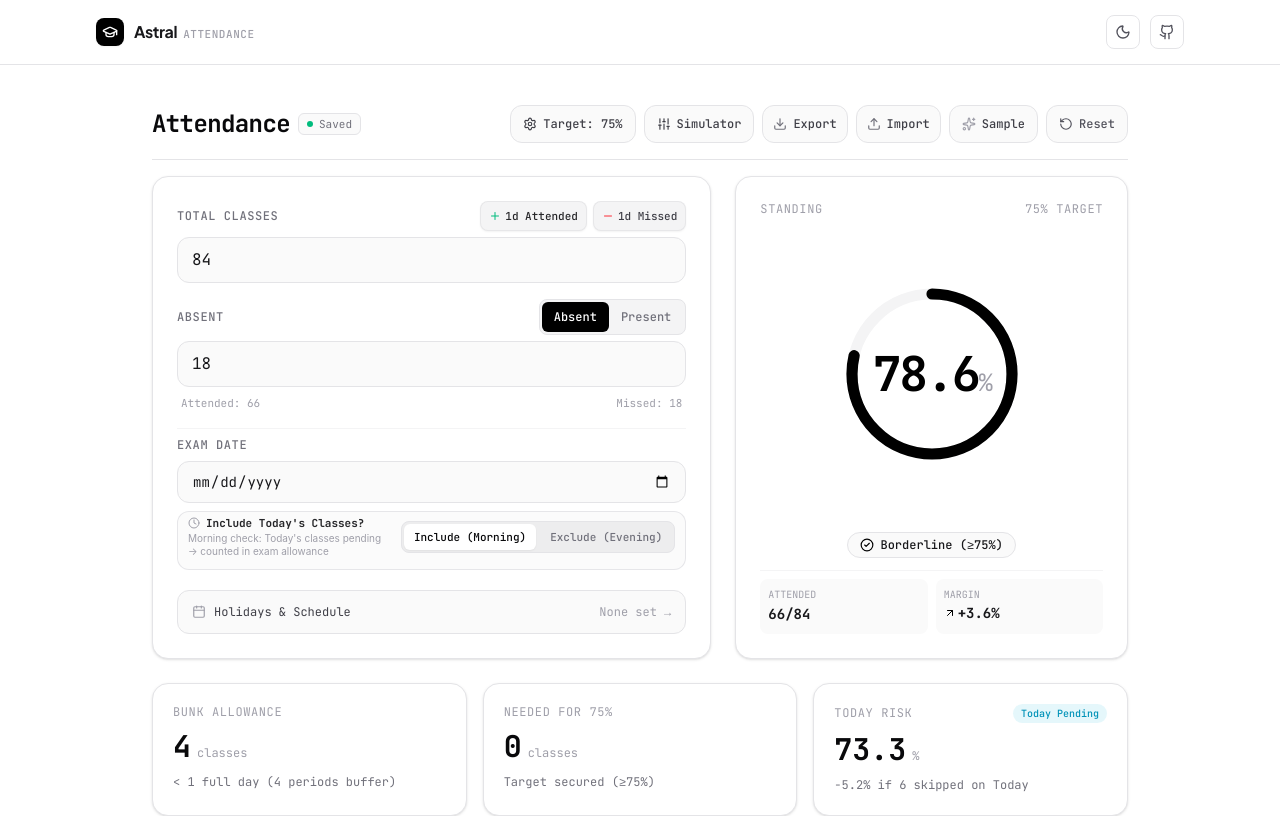
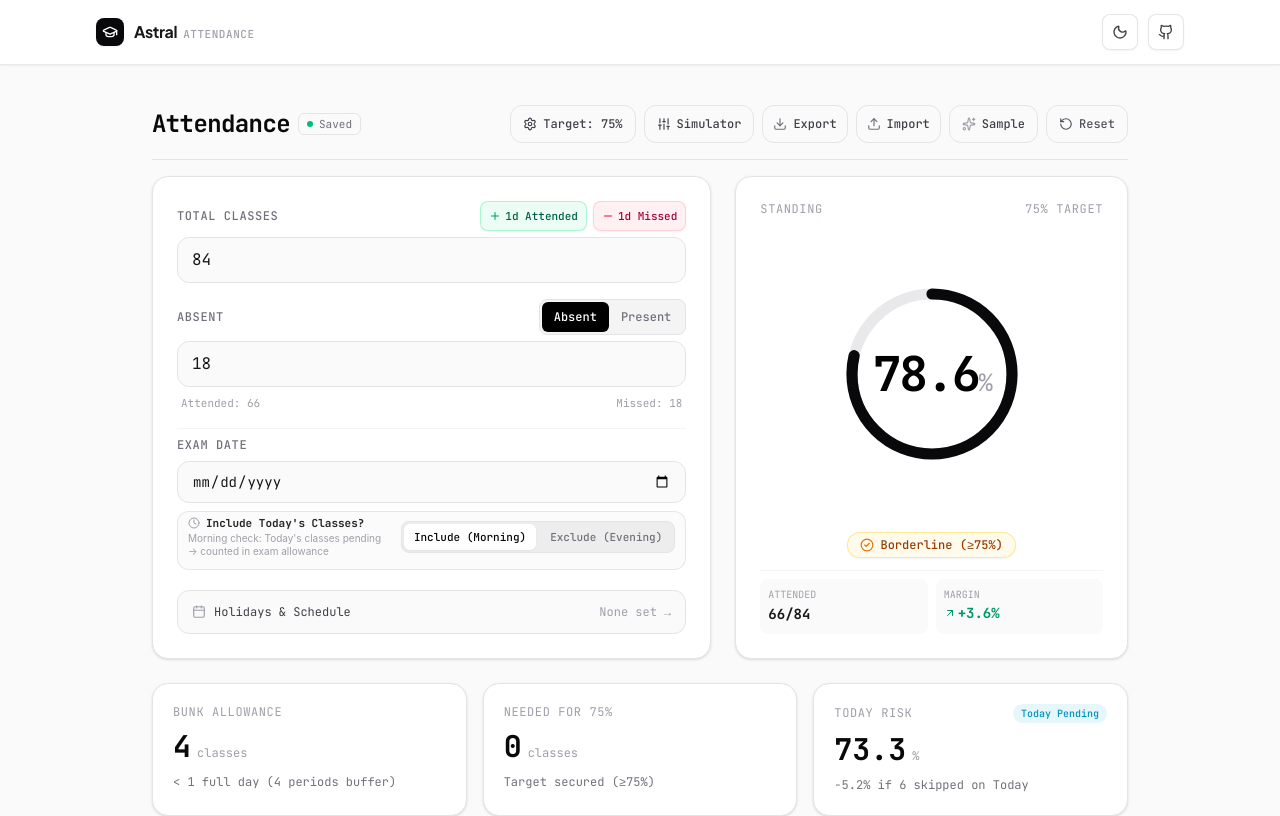
Before and after one commit to sachin-godara/Astral-Attendance, a React (Vite) app: page / in a window 1280 px wide. Shown: the top 816 px of the page. Built offline with nearby package versions, Linux system fonts and the light colour scheme.

Commit message:
feat: Make white theme default and polish aesthetic palette across light and dark modes

```diff
--- a/App.tsx
+++ b/App.tsx
@@ -32,7 +32,8 @@ const App: React.FC = () => {
         console.error(e);
       }
     }
-    return window.matchMedia && window.matchMedia('(prefers-color-scheme: dark)').matches;
+    // Default theme is white (light mode)
+    return false;
   });
 
   useEffect(() => {
@@ -51,16 +52,16 @@ const App: React.FC = () => {
   };
 
   return (
-    <div className="min-h-screen relative flex flex-col bg-white dark:bg-[#09090b] text-zinc-950 dark:text-zinc-50 transition-colors duration-200 selection:bg-black selection:text-white dark:selection:bg-white dark:selection:text-black">
+    <div className="min-h-screen relative flex flex-col bg-[#fafafa] dark:bg-[#09090b] text-zinc-950 dark:text-zinc-50 transition-colors duration-200 selection:bg-black selection:text-white dark:selection:bg-white dark:selection:text-black">
       <Background isDarkMode={isDarkMode} />
 
       {/* Architectural Minimal Header */}
-      <header className="sticky top-0 z-40 w-full border-b border-zinc-200 dark:border-zinc-800 bg-white/90 dark:bg-[#09090b]/90 backdrop-blur-md pt-[env(safe-area-inset-top)]">
+      <header className="sticky top-0 z-40 w-full border-b border-zinc-200/80 dark:border-zinc-800/80 bg-white/85 dark:bg-[#09090b]/85 backdrop-blur-md pt-[env(safe-area-inset-top)] shadow-xs">
         <div className="max-w-6xl mx-auto px-3.5 sm:px-6 lg:px-8 h-14 sm:h-16 flex items-center justify-between">
 
           {/* Brand Logo & Name */}
           <div className="flex items-center gap-2.5">
-            <div className="w-7 h-7 rounded-lg bg-black dark:bg-white text-white dark:text-black flex items-center justify-center font-bold shadow-xs">
+            <div className="w-7 h-7 rounded-lg bg-zinc-950 dark:bg-white text-white dark:text-zinc-950 flex items-center justify-center font-bold shadow-xs">
               <GraduationCap className="w-4 h-4" />
             </div>
             <div className="flex items-baseline gap-1.5">
@@ -79,14 +80,14 @@ const App: React.FC = () => {
             <button
               id="theme-toggle-btn"
               onClick={toggleTheme}
-              className="p-2 rounded-lg border border-zinc-200 dark:border-zinc-800 text-zinc-600 dark:text-zinc-400 hover:text-black dark:hover:text-white hover:bg-zinc-100 dark:hover:bg-zinc-800/80 transition-colors cursor-pointer"
-              title={isDarkMode ? "Light Mode" : "Dark Mode"}
-              aria-label={isDarkMode ? "Light Mode" : "Dark Mode"}
+              className="p-2 rounded-lg border border-zinc-200/90 dark:border-zinc-800 bg-white dark:bg-zinc-900 text-zinc-700 dark:text-zinc-300 hover:text-black dark:hover:text-white hover:bg-zinc-100 dark:hover:bg-zinc-800 shadow-xs transition-all active:scale-95 cursor-pointer flex items-center justify-center min-w-[36px] min-h-[36px]"
+              title={isDarkMode ? "Switch to Light Mode" : "Switch to Dark Mode"}
+              aria-label={isDarkMode ? "Switch to Light Mode" : "Switch to Dark Mode"}
             >
               {isDarkMode ? (
-                <Sun className="w-4 h-4" />
+                <Sun className="w-4 h-4 text-amber-400 hover:text-amber-300 transition-transform rotate-0" />
               ) : (
-                <Moon className="w-4 h-4" />
+                <Moon className="w-4 h-4 text-zinc-700 hover:text-zinc-950 transition-transform -rotate-12" />
               )}
             </button>
 
@@ -96,7 +97,7 @@ const App: React.FC = () => {
               href="https://github.com/sachin-godara/Astral-Attendance"
               target="_blank"
               rel="noopener noreferrer"
-              className="p-2 rounded-lg border border-zinc-200 dark:border-zinc-800 text-zinc-600 dark:text-zinc-400 hover:text-black dark:hover:text-white hover:bg-zinc-100 dark:hover:bg-zinc-800/80 transition-colors cursor-pointer"
+              className="p-2 rounded-lg border border-zinc-200/90 dark:border-zinc-800 bg-white dark:bg-zinc-900 text-zinc-700 dark:text-zinc-300 hover:text-black dark:hover:text-white hover:bg-zinc-100 dark:hover:bg-zinc-800 shadow-xs transition-all active:scale-95 cursor-pointer flex items-center justify-center min-w-[36px] min-h-[36px]"
               title="View on GitHub"
               aria-label="View on GitHub"
             >
--- a/components/Background.tsx
+++ b/components/Background.tsx
@@ -7,9 +7,12 @@ interface BackgroundProps {
 export const Background: React.FC<BackgroundProps> = () => {
   return (
     <div className="fixed inset-0 z-[-1] overflow-hidden pointer-events-none transition-colors duration-300">
+      {/* Subtle ambient gradient lighting */}
+      <div className="absolute inset-0 bg-[radial-gradient(ellipse_80%_60%_at_50%_-15%,rgba(0,0,0,0.03),transparent_70%)] dark:bg-[radial-gradient(ellipse_80%_60%_at_50%_-15%,rgba(255,255,255,0.03),transparent_70%)]" />
+
       {/* Subtle architectural grid pattern */}
       <div
-        className="absolute inset-0 bg-[linear-gradient(to_right,#0000000a_1px,transparent_1px),linear-gradient(to_bottom,#0000000a_1px,transparent_1px)] dark:bg-[linear-gradient(to_right,#ffffff08_1px,transparent_1px),linear-gradient(to_bottom,#ffffff08_1px,transparent_1px)] bg-[size:32px_32px]"
+        className="absolute inset-0 bg-[linear-gradient(to_right,#00000008_1px,transparent_1px),linear-gradient(to_bottom,#00000008_1px,transparent_1px)] dark:bg-[linear-gradient(to_right,#ffffff07_1px,transparent_1px),linear-gradient(to_bottom,#ffffff07_1px,transparent_1px)] bg-[size:32px_32px]"
       />
     </div>
   );
--- a/components/Dashboard.tsx
+++ b/components/Dashboard.tsx
@@ -74,7 +74,7 @@ interface DashboardProps {
   isDarkMode?: boolean;
 }
 
-export const Dashboard: React.FC<DashboardProps> = ({ isDarkMode = true }) => {
+export const Dashboard: React.FC<DashboardProps> = ({ isDarkMode = false }) => {
   const fileInputRef = useRef<HTMLInputElement>(null);
   const [isSettingsOpen, setIsSettingsOpen] = useState(false);
   const [isSimulatorOpen, setIsSimulatorOpen] = useState(false);
@@ -1029,10 +1029,10 @@ export const Dashboard: React.FC<DashboardProps> = ({ isDarkMode = true }) => {
                     handleChange('totalClasses', (Number(state.totalClasses) || 0) + added);
                     setToast({ message: `Logged +1 day (${added} classes) attended.` });
                   }}
-                  className="px-2 py-1 min-h-[32px] sm:min-h-[30px] text-[11px] font-mono font-medium rounded-lg bg-zinc-100 hover:bg-zinc-200 dark:bg-zinc-800 dark:hover:bg-zinc-700 text-zinc-800 dark:text-zinc-200 border border-zinc-200/80 dark:border-zinc-700 transition-all active:scale-95 cursor-pointer shadow-xs flex items-center gap-1 touch-manipulation"
+                  className="px-2 py-1 min-h-[32px] sm:min-h-[30px] text-[11px] font-mono font-medium rounded-lg bg-emerald-50 hover:bg-emerald-100/80 dark:bg-emerald-950/40 dark:hover:bg-emerald-900/50 text-emerald-800 dark:text-emerald-300 border border-emerald-200/90 dark:border-emerald-800/60 transition-all active:scale-95 cursor-pointer shadow-xs flex items-center gap-1 touch-manipulation"
                   title={`Log ${effectiveDaily} attended classes (+1 day)`}
                 >
-                  <Plus className="w-3 h-3 text-emerald-500 shrink-0" />
+                  <Plus className="w-3 h-3 text-emerald-600 dark:text-emerald-400 shrink-0" />
                   <span>1d Attended</span>
                 </button>
                 <button
@@ -1047,10 +1047,10 @@ export const Dashboard: React.FC<DashboardProps> = ({ isDarkMode = true }) => {
                     });
                     setToast({ message: `Logged +1 day (${added} classes) missed/bunked.` });
                   }}
-                  className="px-2 py-1 min-h-[32px] sm:min-h-[30px] text-[11px] font-mono font-medium rounded-lg bg-zinc-100 hover:bg-zinc-200 dark:bg-zinc-800 dark:hover:bg-zinc-700 text-zinc-700 dark:text-zinc-300 border border-zinc-200/80 dark:border-zinc-700 transition-all active:scale-95 cursor-pointer shadow-xs flex items-center gap-1 touch-manipulation"
+                  className="px-2 py-1 min-h-[32px] sm:min-h-[30px] text-[11px] font-mono font-medium rounded-lg bg-rose-50 hover:bg-rose-100/80 dark:bg-rose-950/40 dark:hover:bg-rose-900/50 text-rose-800 dark:text-rose-300 border border-rose-200/90 dark:border-rose-800/60 transition-all active:scale-95 cursor-pointer shadow-xs flex items-center gap-1 touch-manipulation"
                   title={`Log ${effectiveDaily} missed classes (+1 day)`}
                 >
-                  <Minus className="w-3 h-3 text-red-500 shrink-0" />
+                  <Minus className="w-3 h-3 text-rose-600 dark:text-rose-400 shrink-0" />
                   <span>1d Missed</span>
                 </button>
               </div>
@@ -1229,7 +1229,7 @@ export const Dashboard: React.FC<DashboardProps> = ({ isDarkMode = true }) => {
                 cy="120"
                 r="100"
                 stroke="currentColor"
-                className="text-zinc-100 dark:text-zinc-900"
+                className="text-zinc-200/80 dark:text-zinc-800/80"
                 strokeWidth="14"
                 fill="transparent"
               />
@@ -1254,7 +1254,7 @@ export const Dashboard: React.FC<DashboardProps> = ({ isDarkMode = true }) => {
                 cy="120"
                 r="100"
                 stroke="currentColor"
-                className={isSafe ? "text-black dark:text-white" : "text-zinc-500 dark:text-zinc-400"}
+                className={isSafe ? "text-zinc-950 dark:text-zinc-50" : "text-zinc-500 dark:text-zinc-400"}
                 strokeWidth="14"
                 fill="transparent"
                 strokeDasharray={2 * Math.PI * 100}
@@ -1289,21 +1289,27 @@ export const Dashboard: React.FC<DashboardProps> = ({ isDarkMode = true }) => {
 
           {/* 3-Tier Status & Margin */}
           <div className="w-full space-y-3">
-            <div className="inline-flex items-center gap-1.5 px-3 py-1 rounded-full text-xs font-mono font-medium border border-zinc-200 dark:border-zinc-800 bg-zinc-50 dark:bg-zinc-900">
+            <div className={`inline-flex items-center gap-1.5 px-3 py-1 rounded-full text-xs font-mono font-medium border shadow-xs transition-colors ${
+              percentage >= targetThreshold + 5
+                ? 'border-emerald-200/90 dark:border-emerald-800/60 bg-emerald-50/90 dark:bg-emerald-950/40 text-emerald-800 dark:text-emerald-300'
+                : percentage >= targetThreshold
+                ? 'border-amber-200/90 dark:border-amber-800/60 bg-amber-50/90 dark:bg-amber-950/40 text-amber-800 dark:text-amber-300'
+                : 'border-rose-200/90 dark:border-rose-800/60 bg-rose-50/90 dark:bg-rose-950/40 text-rose-800 dark:text-rose-300'
+            }`}>
               {percentage >= targetThreshold + 5 ? (
                 <>
-                  <CheckCircle2 className="w-3.5 h-3.5 text-black dark:text-white" />
-                  <span className="text-zinc-900 dark:text-zinc-100">Comfortable (≥{targetThreshold}%)</span>
+                  <CheckCircle2 className="w-3.5 h-3.5 text-emerald-600 dark:text-emerald-400" />
+                  <span>Comfortable (≥{targetThreshold}%)</span>
                 </>
               ) : percentage >= targetThreshold ? (
                 <>
-                  <CheckCircle2 className="w-3.5 h-3.5 text-black dark:text-white" />
-                  <span className="text-zinc-900 dark:text-zinc-100">Borderline (≥{targetThreshold}%)</span>
+                  <CheckCircle2 className="w-3.5 h-3.5 text-amber-600 dark:text-amber-400" />
+                  <span>Borderline (≥{targetThreshold}%)</span>
                 </>
               ) : (
                 <>
-                  <AlertTriangle className="w-3.5 h-3.5 text-zinc-500" />
-                  <span className="text-zinc-700 dark:text-zinc-300">Deficit (&lt;{targetThreshold}%)</span>
+                  <AlertTriangle className="w-3.5 h-3.5 text-rose-600 dark:text-rose-400" />
+                  <span>Deficit (&lt;{targetThreshold}%)</span>
                 </>
               )}
             </div>
@@ -1318,15 +1324,19 @@ export const Dashboard: React.FC<DashboardProps> = ({ isDarkMode = true }) => {
 
               <div className="p-2 rounded-lg bg-zinc-50 dark:bg-zinc-900/50">
                 <span className="text-[10px] uppercase text-zinc-400 block">Margin</span>
-                <span className="text-sm font-bold inline-flex items-center gap-0.5 text-zinc-900 dark:text-zinc-100">
+                <span className={`text-sm font-bold inline-flex items-center gap-0.5 ${
+                  marginFromThreshold >= 0
+                    ? 'text-emerald-600 dark:text-emerald-400'
+                    : 'text-rose-600 dark:text-rose-400'
+                }`}>
                   {marginFromThreshold >= 0 ? (
                     <>
-                      <ArrowUpRight className="w-3 h-3 text-black dark:text-white" />
+                      <ArrowUpRight className="w-3 h-3 text-emerald-600 dark:text-emerald-400" />
                       +{marginFromThreshold.toFixed(1)}%
                     </>
                   ) : (
                     <>
-                      <ArrowDownRight className="w-3 h-3 text-zinc-500" />
+                      <ArrowDownRight className="w-3 h-3 text-rose-600 dark:text-rose-400" />
                       {marginFromThreshold.toFixed(1)}%
                     </>
                   )}
@@ -1531,14 +1541,16 @@ export const Dashboard: React.FC<DashboardProps> = ({ isDarkMode = true }) => {
               />
               <Tooltip
                 contentStyle={{
-                  backgroundColor: isDarkMode ? '#09090b' : '#ffffff',
+                  backgroundColor: isDarkMode ? '#18181b' : '#ffffff',
                   borderColor: isDarkMode ? '#27272a' : '#e4e4e7',
-                  borderRadius: '8px',
+                  borderRadius: '10px',
+                  boxShadow: isDarkMode ? '0 10px 25px -5px rgba(0, 0, 0, 0.5), 0 8px 10px -6px rgba(0, 0, 0, 0.5)' : '0 10px 25px -5px rgba(0, 0, 0, 0.08), 0 8px 10px -6px rgba(0, 0, 0, 0.04)',
                   color: isDarkMode ? '#fafafa' : '#09090b',
                   fontSize: '11px',
-                  fontFamily: 'JetBrains Mono, monospace'
+                  fontFamily: 'JetBrains Mono, monospace',
+                  padding: '8px 12px'
                 }}
-                cursor={{ stroke: isDarkMode ? '#3f3f46' : '#d4d4d8', strokeWidth: 1 }}
+                cursor={{ stroke: isDarkMode ? '#3f3f46' : '#d4d4d8', strokeWidth: 1, strokeDasharray: '3 3' }}
               />
               <ReferenceLine
                 y={targetThreshold}
--- a/index.css
+++ b/index.css
@@ -4,7 +4,7 @@
 
 :root {
   --safe-area-inset-bottom: env(safe-area-inset-bottom, 0px);
-  --bg-color: #ffffff;
+  --bg-color: #fafafa;
   --text-color: #09090b;
   --card-bg: #ffffff;
   --card-border: #e4e4e7;
--- a/index.html
+++ b/index.html
@@ -18,7 +18,7 @@
       (function() {
         try {
           var saved = localStorage.getItem('isDarkMode');
-          var isDark = saved !== null ? JSON.parse(saved) : (window.matchMedia && window.matchMedia('(prefers-color-scheme: dark)').matches);
+          var isDark = saved !== null ? JSON.parse(saved) : false;
           if (isDark) {
             document.documentElement.classList.add('dark');
           } else {
```
